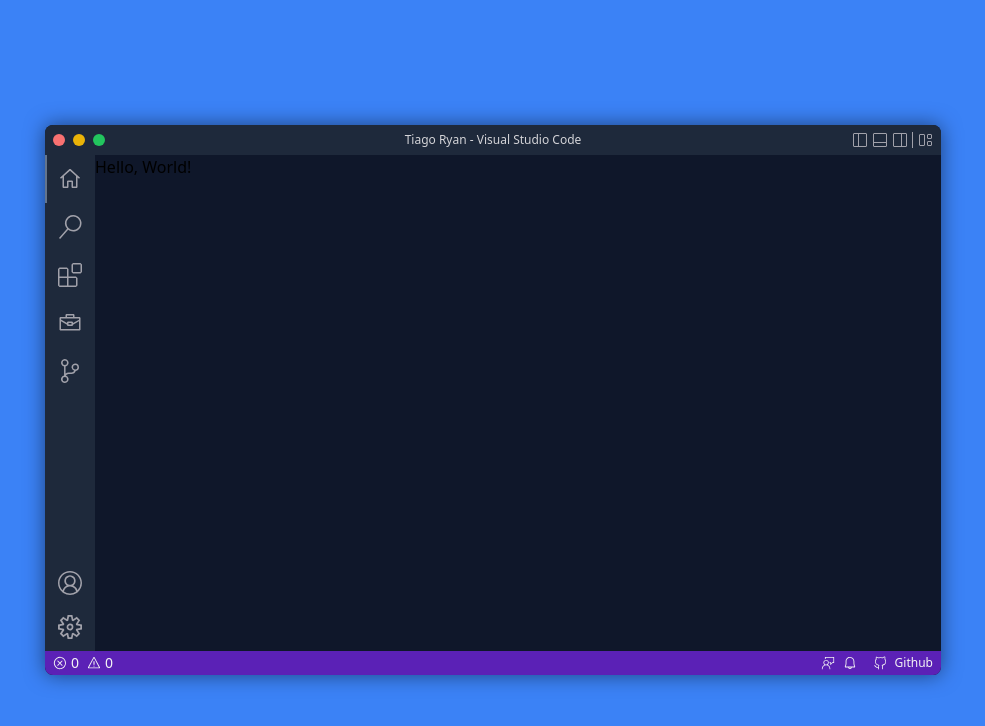
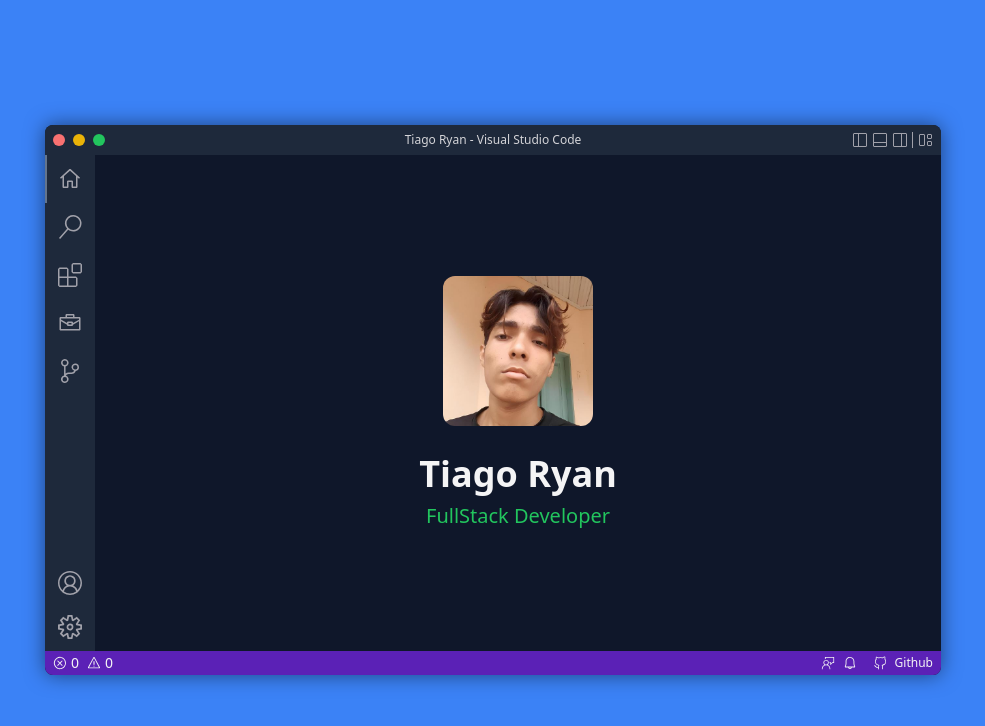
Before and after one commit to tiagoryandev/tiagoryandev, a Next.js app: page / in a window 1280 px wide. Shown: the top 726 px of the page, without its empty margins (147-1132 px from the left). Built offline with nearby package versions, Linux system fonts and the light colour scheme.

Commit message:
feat: add content in home page

```diff
--- a/components/WindowContent.tsx
+++ b/components/WindowContent.tsx
@@ -1,12 +1,16 @@
 import React from "react";
+import { useRouter } from "next/router";
 
 type Props = {
 	children: React.ReactNode;
 };
 
 const WindowContent: React.FC<Props> = ({ children }) => {
+	const router = useRouter();
+	const isOpen = ["/projects", "/jobs", "/source-code"].includes(router.route);
+
 	return (
-		<div className="col-span-1">{children}</div>
+		<div className={`${isOpen ? "col-span-1" : "col-span-2"}`}>{children}</div>
 	);
 };
 
--- a/pages/index.tsx
+++ b/pages/index.tsx
@@ -1,4 +1,5 @@
 import { NextPage } from "next";
+import Image from "next/image";
 
 import WindowLayout from "@/components/WindowLayout";
 
@@ -6,7 +7,17 @@ const Home: NextPage = () => {
 	return (
 		<div className="w-screen h-screen flex items-center justify-center p-5 bg-blue-500">
 			<WindowLayout>
-				<h1>Hello, World!</h1>
+				<div className="flex flex-col gap-2 items-center justify-center w-full h-full">
+					<Image
+						src="/avatar.jpeg"
+						alt="Tiago Ryan Avatar"
+						width={150}
+						height={150}
+						className="rounded-xl mb-5"
+					/>
+					<h1 className="text-center text-4xl text-zinc-100 font-bold">Tiago Ryan</h1>
+					<h2 className="text-center text-xl text-green-500">FullStack Developer</h2>
+				</div>
 			</WindowLayout>
 		</div>
 	);
```
Also changed, not shown: public/avatar.jpeg (added).
